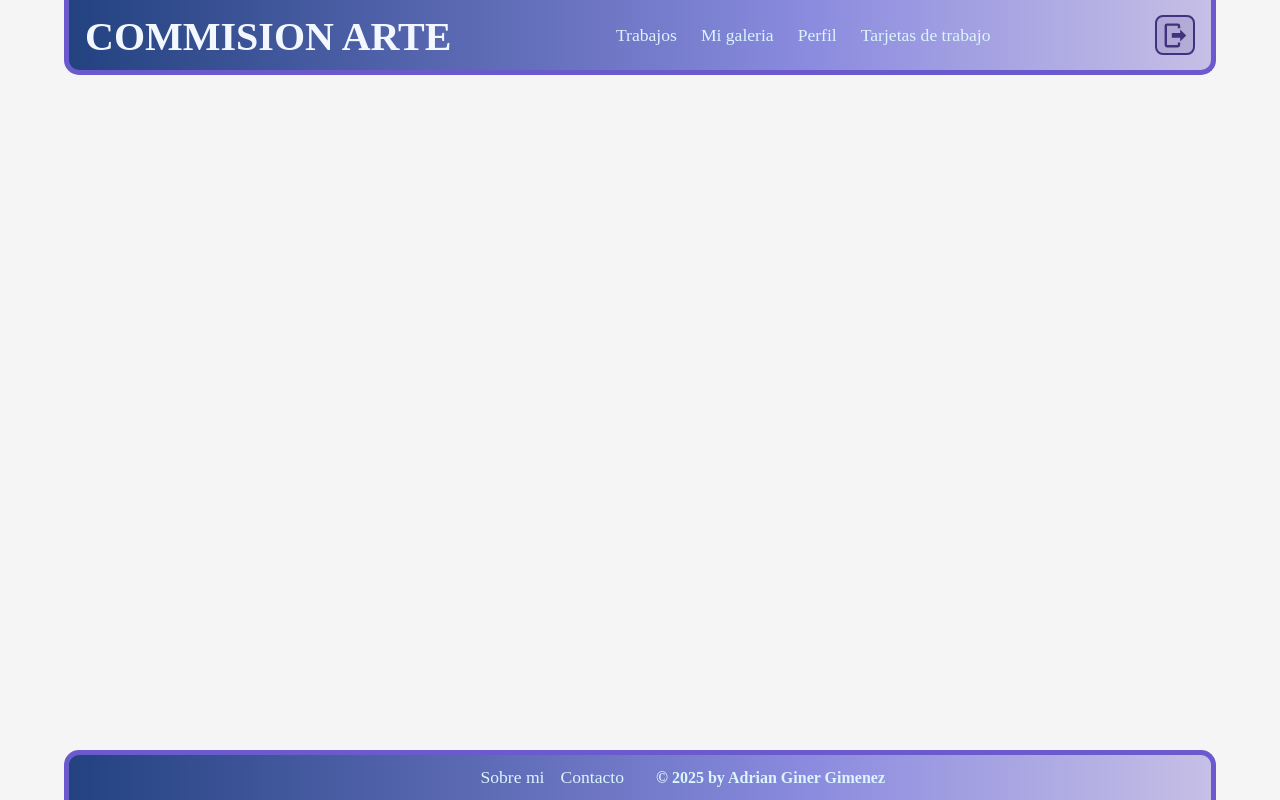
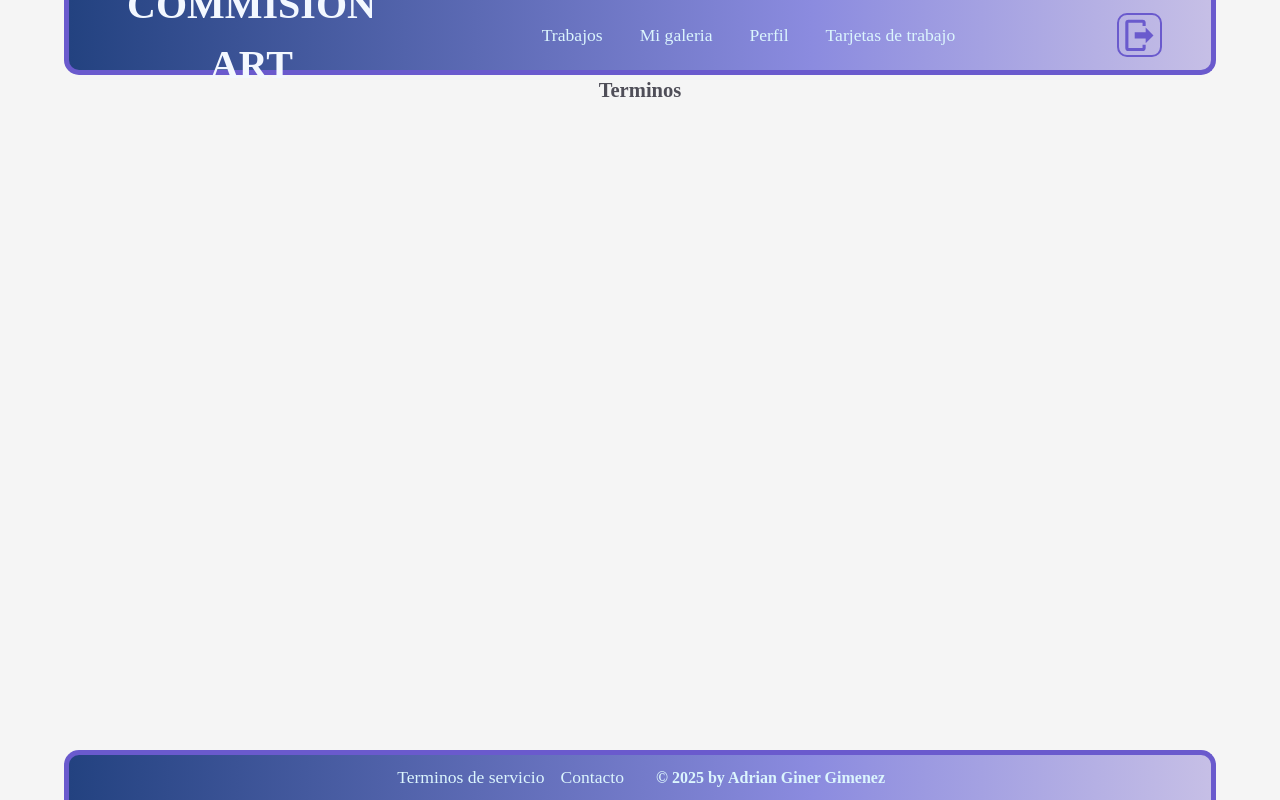
Before and after one commit to AGGenius/commisionArte-Front, a React (Vite) app: page /terms in a window 1280 px wide. Built offline with nearby package versions, Linux system fonts and the light colour scheme; no server answers; sample sign-in values are in the browser's storage.

Commit message:
feat: improvementes over nav and login UX

```diff
--- a/src/App.jsx
+++ b/src/App.jsx
@@ -6,6 +6,8 @@ import ProfilePage from './modules/content/Profile';
 import PersonalGalleryPage from './modules/content/PersonalGalery';
 import OffersPage from './modules/content/Offers';
 import StateCardPage from './modules/content/StateCard';
+import ContactPage from './modules/content/ContactPage';
+import TermsPage from './modules/content/TermsPage';
 import Footer from './modules/footer/Footer';
 //Context
 import { UserProvider } from './context/useUserContext';
@@ -24,6 +26,10 @@ function App() {
             <Route path="/personalGallery" element={<PersonalGalleryPage />} />
             <Route path="/offers" element={<OffersPage />} />
             <Route path="/stateCard" element={<StateCardPage />} />
+            <Route path="/stateCard" element={<StateCardPage />} />
+            <Route path="/stateCard" element={<StateCardPage />} />
+            <Route path="/contact" element={<ContactPage />} />
+            <Route path="/terms" element={<TermsPage />} />
           </Routes>
           {<Footer />}
         </UserProvider>
--- /dev/null
+++ b/src/modules/content/ContactPage.jsx
@@ -0,0 +1,15 @@
+import { useEffect, useState } from "react";
+import { useNavigate } from "react-router-dom";
+import { useUserContext } from "../../context/useUserContext";
+import axios from "axios";
+import EditProfileInfo from "./EditProfileInfo";
+
+const ContactPage = () => {
+    return (
+        <>
+            <h3>Contacto</h3>
+        </>
+    );
+}
+
+export default ContactPage;
--- a/src/modules/content/FrontPage.css
+++ b/src/modules/content/FrontPage.css
@@ -109,6 +109,8 @@ img {
     border: 2px solid rgb(175, 192, 207);
     background-color: rgba(46, 46, 46, 0.8);
     color: rgb(232, 239, 245);
+
+    cursor: default;
 }
 
 .frontPage__imgContainer--imageWrap {
--- /dev/null
+++ b/src/modules/content/TermsPage.jsx
@@ -0,0 +1,9 @@
+const TermsPage = () => {
+    return (
+        <>
+            <h3>Terminos</h3>
+        </>
+    );
+}
+
+export default TermsPage;
--- a/src/modules/footer/Footer.jsx
+++ b/src/modules/footer/Footer.jsx
@@ -6,7 +6,7 @@ function Footer() {
     return (
         <footer className="footer">
             <nav className="footer--nav">
-                <Link className="footer--navLink" to="/about" >Sobre mi</Link>
+                <Link className="footer--navLink" to="/terms" >Terminos de servicio</Link>
                 <Link className="footer--navLink" to="/contact" >Contacto</Link>
             </nav>
             <p className="footer--sign">© 2025 by Adrian Giner Gimenez</p>
--- a/src/modules/nav/Login.css
+++ b/src/modules/nav/Login.css
@@ -1,5 +1,5 @@
-.login__logForm {
-    width: 40%;
+.login--logForm {
+  width: 30%;
   height: 60%;
 
   display: flex;
@@ -9,14 +9,16 @@
 
   position: absolute;
 
-    z-index: 1;
+  z-index: 5;
   top: 50%;
   left: 50%;
   transform: translate(-50%, -50%);
   border-radius: 15px;
+
+  box-shadow: 10px 5px 10px rgba(55, 55, 110, 0.4);
 }
 
-.login__formInputWrap {
+.login--formInputWrap {
   width: 100%;
   height: 100%;
   gap: 2rem;
@@ -26,16 +28,92 @@
   justify-content: center;
   align-items: center;
 
-    background-color: antiquewhite;
+  border-radius: 15px;
+}
+
+.login--formInputWrap.client {
+  background: linear-gradient(-90deg, rgb(198, 191, 230) 0%, rgba(139, 139, 223, 1) 35%, rgb(73, 92, 129) 100%);
+  border: 5px solid slateblue;
+}
+
+.login--formInputWrap.artist {
+  background: linear-gradient(90deg, rgb(198, 191, 230) 0%, rgba(139, 139, 223, 1) 35%, rgb(73, 92, 129) 100%);
+  border: 5px solid slateblue;
+}
+
+.login--clientLabel {
+  font-size: 3rem;
+  font-weight: bold;
+
+  color: rgb(198, 191, 230);
+}
+
+.login--passwordWrap {
+  width: 50%;
+  height: 1.8rem;
+}
+
+.login--mail {
+  width: 50%;
+  height: 1.8rem;
+
+  background: rgb(232, 229, 247);
+  border: 2px solid rgb(74, 64, 141);
+  border-radius: 10px;
+
+  box-shadow: none;
+
+  padding-left: 10px;
+}
+
+.login--password {
+  width: 100%;
+  height: 100%;
+
+  background: rgb(232, 229, 247);
+  border: 2px solid rgb(74, 64, 141);
+  border-radius: 10px;
+
+  box-shadow: none;
+
+  padding-left: 10px;
+}
+
+.login--mail:hover, .login--password:hover {
+  border: 2px solid rgb(125, 118, 167);
 }
 
 .login__submit {
   width: 150px;
   height: 40px;
+
+  display: flex;
+  flex-direction: column;
+  justify-content: center;
+  align-items: center;
+
+  background: rgb(232, 229, 247);
+  border: 2px solid rgb(74, 64, 141);
+  border-radius: 15px;
+}
+
+.login__submit:hover {
+  border: 2px solid rgb(228, 225, 243);
 }
 
 .login_registerButton {
+  font-size: 1.2rem;
+  color: rgb(37, 22, 71);
   cursor: pointer;
+}
+
+.login_registerButton:hover {
+  color: rgb(228, 225, 243);
+}
+
+.login--errorMessage, .login--statusMessage {
+  font-size: .9rem;
+  color: rgb(228, 225, 243);
 }
 
 /* The switch - the box around the slider */
@@ -78,15 +156,15 @@
   transition: .4s;
 }
 
-  input:checked + .slider {
+input:checked+.slider {
   background-color: #2196F3;
 }
 
-  input:focus + .slider {
+input:focus+.slider {
   box-shadow: 0 0 1px #2196F3;
 }
 
-  input:checked + .slider:before {
+input:checked+.slider:before {
   -webkit-transform: translateX(26px);
   -ms-transform: translateX(26px);
   transform: translateX(26px);
--- a/src/modules/nav/Login.jsx
+++ b/src/modules/nav/Login.jsx
@@ -6,7 +6,7 @@ import { Link, useNavigate } from "react-router-dom";
 import Register from "./Register";
 import './Login.css'
 
-//Module to generate a login form. The content reacts when the users is logged to display a welcome message and the logout button.
+//Module to generate a login form.
 const Login = () => {
     const { register, handleSubmit, formState: { errors } } = useForm();
     const navigate = useNavigate();
@@ -80,25 +80,25 @@ const Login = () => {
     const logPage = () => {
         return (
             <>
-                <form className="login__logForm" onSubmit={handleSubmit((data) => sendLogin(data))}>
-                    <div className="login__formInputWrap">
-                        <input {...register("email", { required: { value: true, message: "Se debe introducir el email." } })} id="userEmail" type="text" placeholder={"email"}></input>
+                <form className="login--logForm" onSubmit={handleSubmit((data) => sendLogin(data))}>
+                    <div className={"login--formInputWrap" + " " + (!loginType ? "client" : "artist")}>
+                        {loginType ? <p className="login--clientLabel">Artist</p> : <p className="login--clientLabel">Client</p>}
+                        <input className="login--mail" {...register("email", { required: { value: true, message: "Se debe introducir el email." } })} id="userEmail" type="text" placeholder={"email"}></input>
                         {errors.email?.message && <p className="login--errorMessage">{errors.email.message}</p>}
                         <div className="login--passwordWrap">
-                            <input autoComplete="new-password" {...register("password", { required: { value: true, message: "Se debe introducir la contraseña." } })} id="userPass" type={passwordType} placeholder={"contraseña"}></input>
+                            <input className="login--password" autoComplete="new-password" {...register("password", { required: { value: true, message: "Se debe introducir la contraseña." } })} id="userPass" type={passwordType} placeholder={"contraseña"}></input>
                             <span className="login--eyeWrap">
                                 <i className={passwordType === "password" ? "fa-solid fa-eye-slash" : "fa-solid fa-eye"} onClick={() => managePasswordType()} />
                             </span>
                         </div>
+                        {errors.password?.message && <p className="login--errorMessage">{errors.password.message}</p>}
                         <label className="switch">
                             <input type="checkbox" onClick={() => handleToggle()} />
                             <span className="slider round"></span>
                         </label>
-                        {loginType ? <p>Artist</p> : <p>Client</p>}
-                        {errors.password?.message && <p className="login--errorMessage">{errors.password.message}</p>}
                         <button className="login__submit" type="submit">Iniciar sesion</button>
                         {updateStatus && <p className="login--statusMessage">{updateStatus}</p>}
-                        <p className="login_registerButton" onClick={() => setRegisterWindow(true)}>Don't have an account? Register here!</p>
+                        <p className="login_registerButton" onClick={() => setRegisterWindow(true)}>¿Aun no tienes cuenta? ¡Registrate aqui!</p>
                     </div>
                 </form>
             </>
@@ -107,7 +107,7 @@ const Login = () => {
 
     return (
         <>
-            {registerWindow ? <Register sendToParent={sendToParent}/> : logPage()}
+            {registerWindow ? <Register sendToParent={sendToParent} /> : logPage()}
         </>
     );
 };
--- a/src/modules/nav/Nav.css
+++ b/src/modules/nav/Nav.css
@@ -1,6 +1,7 @@
 .nav {
     width: 90%;
     height: 75px;
+    min-height: 65px;
 
     display: flex;
     flex-direction: row;
@@ -17,16 +18,30 @@
     padding: 0 1rem 0 1rem;
 }
 
-.nav--webTittle {
+.nav__webTittle {
+    width: 30%;
+    height: 100%;
+
+    display: flex;
+    justify-content: center;
+    align-items: center;
+}
+
+.nav__webTittle--text {
+    width: 100%;
+    height: 100%;
+
+    display: flex;
+    justify-content: center;
+    align-items: center;
+
     color: rgb(243, 248, 255);
     font-size: 2.5rem;
 
     font-weight: bold;
-
-    margin-top: .3rem;
 }
 
-.nav--loginWrap {
+.nav__loginWrap {
     width: 100%;
     height: 100%;
 
@@ -38,10 +53,9 @@
     padding: 0;
 }
 
-.nav--menu {
+.nav__menu {
     width: 60%;
-    height: 30px;
-    gap: 1.5rem;
+    height: 100%;
 
     display: flex;
     justify-content: center;
@@ -49,18 +63,41 @@
     list-style-type: none;
 }
 
-.nav--navButton{
+.nav__navListElement {
+    width: auto;
+    height: 100%;
+
+    display: flex;
+    flex-direction: column;
+    justify-content: center;
+    align-items: center;
+}
+
+.nav__navButton{
+    width: auto;
+    height: 100%;
+
+    display: flex;
+    flex-direction: column;
+    justify-content: center;
+    align-items: center;
+
     color: rgb(219, 245, 253);
     cursor: pointer;
+    border-right: 5px solid rgba(105, 90, 205, 0);
+
+    padding: 0 1rem 0 1rem;
 }
 
-.nav--navButton:hover{
+.nav__navButton:hover{
     color: rgb(231, 243, 247);
+    background-color: rgba(148, 133, 241, 0.4);
+    border-right: 5px solid slateblue;
 }
 
-.nav--loginWindow {
-    width: 2.5rem;
-    height: 2.5rem;
+.nav__loginWindow {
+    width: 10%;
+    height: 100%;
 
     display: flex;
     justify-content: center;
@@ -68,19 +105,47 @@
 
     padding: 0;
 
-    border: 2px solid rgb(66, 49, 126);
-    fill: rgb(66, 49, 126);
-    background-color: rgba(40, 30, 80, .1);
+    fill: slateblue;
 }
 
-.nav--loginWindow:hover {
-    border: 2px solid rgb(65, 49, 117);
-    fill: rgb(87, 78, 117);
+.nav__loginWindow--loginIcon, .nav__loginWindow--logoutIcon {
+    width: 2.8rem;
+    height: 2.8rem;
+
+    background-color: none;
+    border: 2px solid slateblue;
+    border-radius: 10px;
+
+    padding: .1rem;
+}
+
+.nav__loginWindow--loginIcon:hover, .nav__loginWindow--logoutIcon:hover {
+    border: 2px solid slateblue;
+    fill: rgb(125, 108, 238);
     background-color: rgba(219, 214, 236, 0.4);
 }
 
+.nav--obscured {
+    width: 100%;
+    height: 100%;
 
-.nav--loginWindow--loginIcon, .nav--loginWindow--logoutIcon {
-    width: 80%;
-    height: 80%;
+    position: absolute;
+
+    background-color: rgba(0, 0, 0, 0.3);
+
+    z-index: 2;
+    top: 50%;
+    left: 50%;
+    transform: translate(-50%, -50%);
 }
+
+.nav--base {
+    width: 100%;
+    height: 100%;
+
+    display: none;
+
+    background-color: none;
+
+    border: 2px solid red;
+}
--- a/src/modules/nav/Nav.jsx
+++ b/src/modules/nav/Nav.jsx
@@ -15,6 +15,7 @@ function Nav() {
   const [token, setToken] = useState("");
   const [loginWindow, setLoginWindow] = useState(false);
   const newRef = useRef(null);
+  const loginRef = useRef(null);
   const apiArtistURL = "http://localhost:3000/api/artists/";
   const apiClientURL = "http://localhost:3000/api/clients/";
 
@@ -72,36 +73,37 @@ function Nav() {
 
   const clientMenu = (e) => {
     return (
-      <ul className="nav--menu">
-        {token && <li><Link to="/offers" className="nav--navButton">Solicitudes</Link></li>}
-        {token && <li><Link to="/profile" className="nav--navButton">Perfil</Link></li>}
-        {token && <li><Link to="/stateCard" className="nav--navButton">Tarjetas de trabajo</Link></li>}
+      <ul className="nav__menu">
+        {token && <li><Link to="/offers" className="nav__navButton first">Solicitudes</Link></li>}
+        {token && <li><Link to="/profile" className="nav__navButton">Perfil</Link></li>}
+        {token && <li><Link to="/stateCard" className="nav__navButton last">Tarjetas de trabajo</Link></li>}
       </ul>
     )
   }
 
   const artistMenu = (e) => {
     return (
-      <ul className="nav--menu">
-        {token && <li><Link to="/offers" className="nav--navButton">Trabajos</Link></li>}
-        {token && <li><Link to="/personalGallery" className="nav--navButton">Mi galeria</Link></li>}
-        {token && <li><Link to="/profile" className="nav--navButton">Perfil</Link></li>}
-        {token && <li><Link to="/stateCard" className="nav--navButton">Tarjetas de trabajo</Link></li>}
+      <ul className="nav__menu">
+        {token && <li className="nav__navListElement"><Link to="/offers" className="nav__navButton first">Trabajos</Link></li>}
+        {token && <li className="nav__navListElement"><Link to="/personalGallery" className="nav__navButton">Mi galeria</Link></li>}
+        {token && <li className="nav__navListElement"><Link to="/profile" className="nav__navButton">Perfil</Link></li>}
+        {token && <li className="nav__navListElement"><Link to="/stateCard" className="nav__navButton last">Tarjetas de trabajo</Link></li>}
       </ul>
     )
   }
 
   return (
     <nav className={"nav"} ref={newRef}>
-      <Link to="/"><p className={"nav--webTittle"}>COMMISION ARTE</p></Link>
+      <Link to="/" className={"nav__webTittle"}><p className={"nav__webTittle--text"}>COMMISION ART</p></Link>
       {token && user.account_type === "client" ? clientMenu() : artistMenu()}
-      {!token && <button className="nav--loginWindow" onClick={() => setLoginWindow(!loginWindow)}>
-        <LoginIcon className="nav--loginWindow--loginIcon" />
-      </button>}
-      {token && <button className="nav--loginWindow" onClick={() => logOut()}>
-        <LogoutIcon className="nav--loginWindow--logoutIcon" />
-      </button>}
+      {!token && <div className="nav__loginWindow" onClick={() => setLoginWindow(!loginWindow)}>
+        <LoginIcon className="nav__loginWindow--loginIcon" />
+      </div>}
+      {token && <div className="nav__loginWindow" onClick={() => logOut()}>
+        <LogoutIcon className="nav__loginWindow--logoutIcon" />
+      </div>}
       {loginWindow && !token && <Login />}
+      <div className={loginWindow ? "nav--obscured" : "nav--base"} onClick={() => setLoginWindow(!loginWindow)}></div>
     </nav>
   );
 };
```
Also changed, not shown: src/modules/content/ContactPage.css (added), src/modules/content/TermsPage.css (added). Lines whose indentation alone changed are shown as unchanged.
